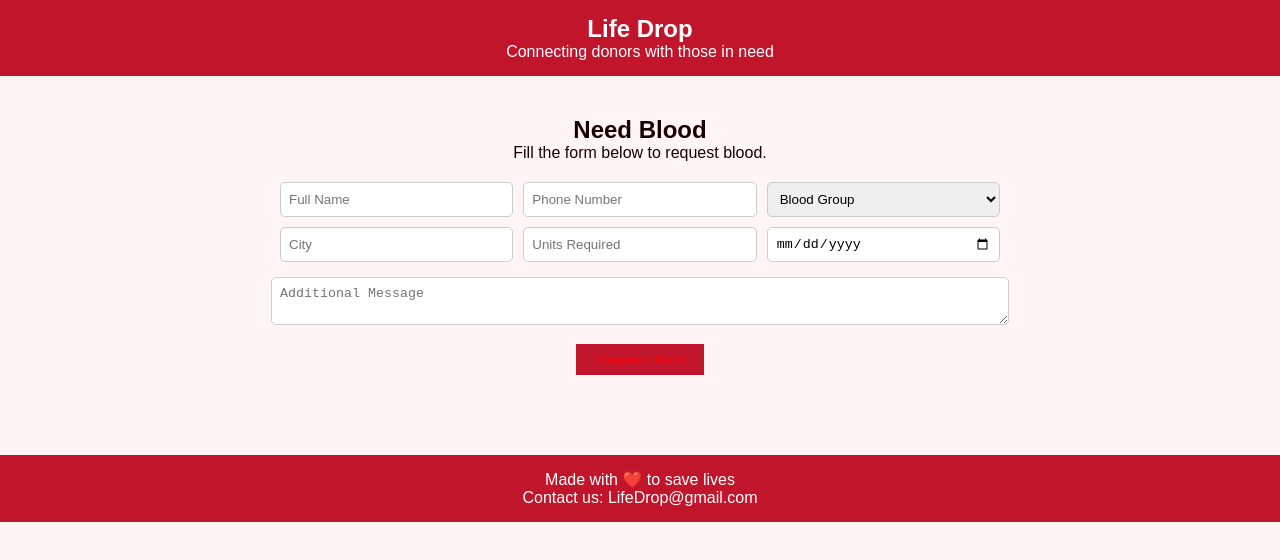
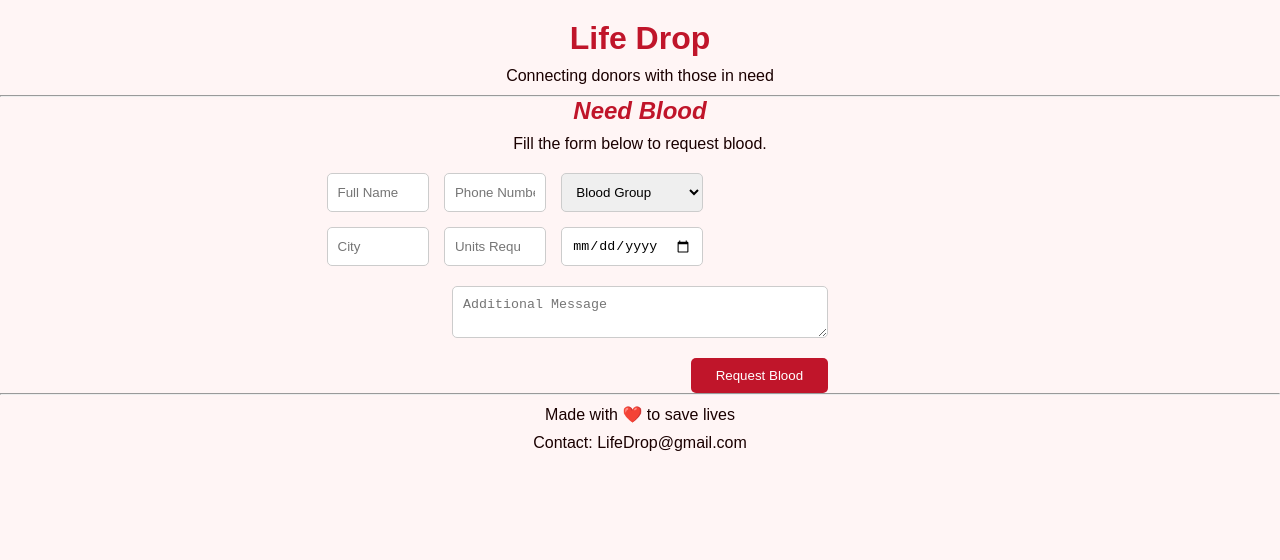
Before and after one commit to karthikbekkam/smart-Blood-Donor-matching-system, a plain HTML site: page NeedBlood.html in a window 1280 px wide. Drawn offline with Linux system fonts and the light colour scheme; files that its build step writes are made by us from their sources.

Commit message:
Add files via upload

```diff
--- a/NeedBlood.html
+++ b/NeedBlood.html
@@ -9,13 +9,12 @@
 
 <body>
 
-<nav>
-    <h1>Life Drop</h1>
+<h1><strong>Life Drop</strong></h1>
 <p>Connecting donors with those in need</p>
-</nav>
 
-<section>
-    <h2>Need Blood</h2>
+<hr>
+
+<h2><i>Need Blood</i></h2>
 <p>Fill the form below to request blood.</p>
 
 <div class="form-container">
@@ -24,27 +23,27 @@
 
 <div class="grid-2x3">
 
-                <input type="text" placeholder="Full Name" required>
+<input type="text" placeholder="Full Name">
 
-                <input type="tel" placeholder="Phone Number" required>
+<input type="tel" placeholder="Phone Number">
 
-                <select required>
-                    <option value="">Blood Group</option>
+<select>
+<option>Blood Group</option>
 <option>A+</option>
+<option>A-</option>
 <option>B+</option>
+<option>B-</option>
 <option>O+</option>
+<option>O-</option>
 <option>AB+</option>
-                    <option>A-</option>
-                    <option>B-</option>
-                    <option>O-</option>
 <option>AB-</option>
 </select>
 
-                <input type="text" placeholder="City" required>
+<input type="text" placeholder="City">
 
-                <input type="number" placeholder="Units Required" required>
+<input type="number" placeholder="Units Required">
 
-                <input type="date" required>
+<input type="date">
 
 </div>
 
@@ -57,12 +56,11 @@
 </form>
 
 </div>
-</section>
 
-<footer>
+<hr>
+
 <p>Made with ❤️ to save lives</p>
-    <p>Contact us: LifeDrop@gmail.com</p>
-</footer>
+<p>Contact: LifeDrop@gmail.com</p>
 
 </body>
 
--- a/need.css
+++ b/need.css
@@ -2,89 +2,84 @@
 *{
     margin:0;
     padding:0;
+    box-sizing:border-box;
 }
 
-/* Body */
+/* Body*/
 body{
     font-family: Arial, Helvetica, sans-serif;
     background-color:#fff5f5;
     color:#1a0000;
+    text-align:center;
 }
 
-/* Navbar */
-nav{
-    background-color:#c0152a;
-    padding:15px;
-    text-align:center;   /* changed from flex → NEW method */
+/* Heading */
+h1{
+    margin-top:20px;
+    color:#c0152a;
 }
 
-/* Group Selector  */
-nav h1, nav p{
-    color:white;
+h2{
+    color:#c0152a;
 }
 
-/* Section */
-section{
-    text-align:center;
-    padding:40px;
-}
-
-/* Form Container */
+/* Form Center */
 .form-container{
+    display:flex;
+    justify-content:center;
     margin-top:20px;
 }
 
-/* Grid Layout  */
+/* Grid 2 rows × 3 columns */
 .grid-2x3{
     display:grid;
-    grid-template-columns: 1fr 1fr 1fr;  /* NEW way instead of repeat */
-    gap:10px;
+    grid-template-columns: 1fr 1fr 1fr;
+    gap:15px;
     width:60%;
-    margin:auto;
 }
 
-/* Attribute Selector  */
-input[type="text"],
-input[type="tel"],
-input[type="number"],
-input[type="date"],
-select{
-    padding:8px;
+/* Inputs equal size */
+.grid-2x3 input,
+.grid-2x3 select{
+    width:100%;
+    padding:10px;
     border:1px solid #ccc;
     border-radius:5px;
 }
 
-/* Message Box */
+/* Message box  */
 .message-box{
+    display:block;
     width:60%;
-    margin-top:15px;
-    padding:8px;
+    margin:20px auto;
+    padding:10px;
+    border:1px solid #ccc;
     border-radius:5px;
-    border:1px solid #ccc;
 }
 
-/* Button */
+/* Button right side */
 .submit-box{
-    margin-top:15px;
+    width:60%;
+    margin:auto;
+    display:flex;
+    justify-content:flex-end;
 }
 
 .submit-box button{
     background-color:#c0152a;
-    color:red;
-    padding:8px 20px;
+    color:white;
+    padding:10px 25px;
     border:none;
+    border-radius:5px;
+    cursor:pointer;
 }
 
-/* Hover */
+/* Hover effect */
 .submit-box button:hover{
     background-color:#a10f22;
 }
 
 /* Footer */
-footer{
-    background-color:#c0152a;
-    color:white;
-    text-align:center;
-    padding:15px;
-    margin-top:40px;
+p{
+    margin:10px;
 }
```
Lines whose indentation alone changed are shown as unchanged.
